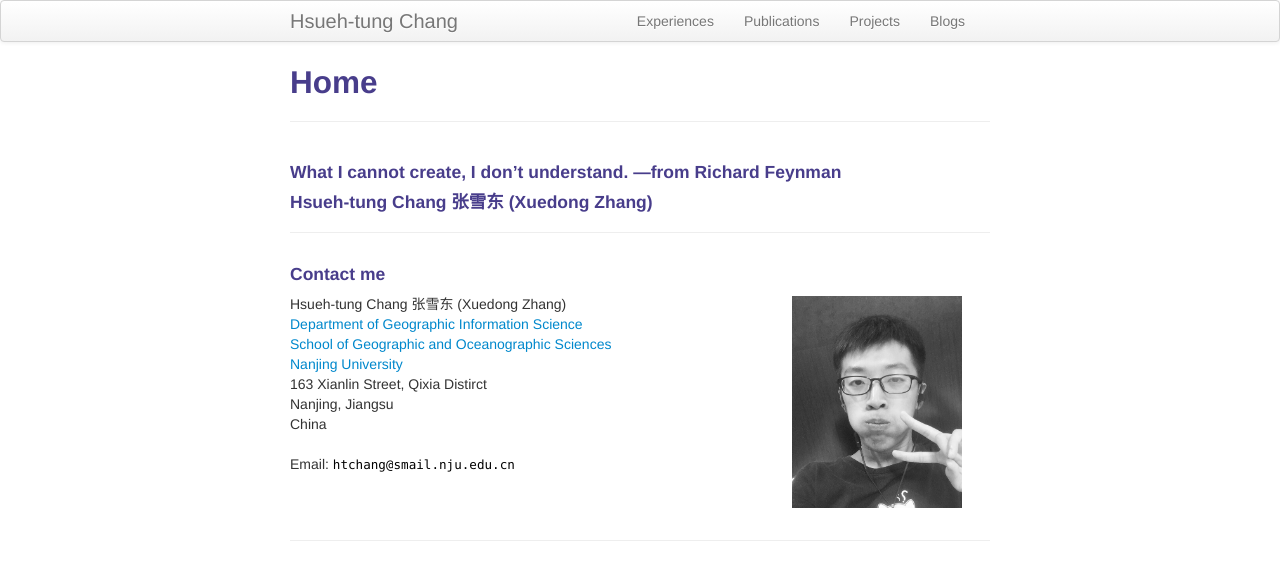
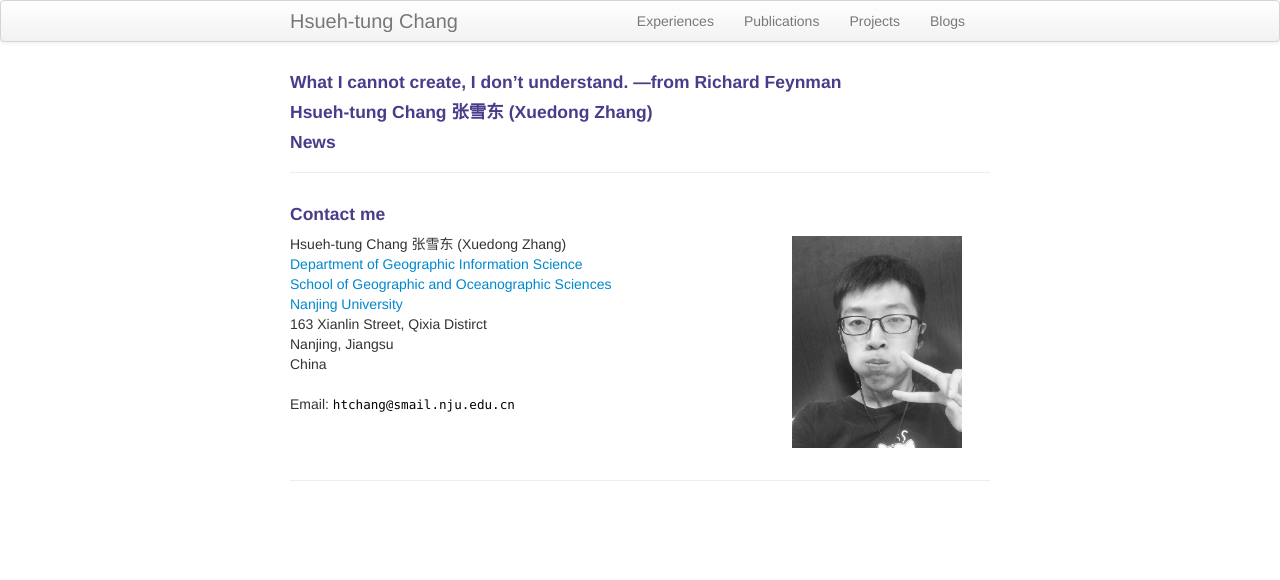
Before and after one commit to hsuehtchang/hsuehtchang.github.io, a Jekyll site: the page built from index.md, in a window 1280 px wide. Shown: the top 580 px of the page. Built offline with Jekyll 4.4.1, drawn with Linux system fonts in a browser that asks for light colours.

Commit message:
modified

```diff
--- a/index.md
+++ b/index.md
@@ -1,12 +1,14 @@
 ---
-layout: page
-title: Home
+layout: frontpage
+title: HtChang
 description: genetics
 keywords: B
 ---
 #### What I cannot create, I don't understand.     ---from Richard Feynman
 
 #### Hsueh-tung Chang 张雪东 (Xuedong Zhang)
+
+#### News
 
 ---
 
```
Also changed, not shown: pages/expers.md (+8 -0 lines).
